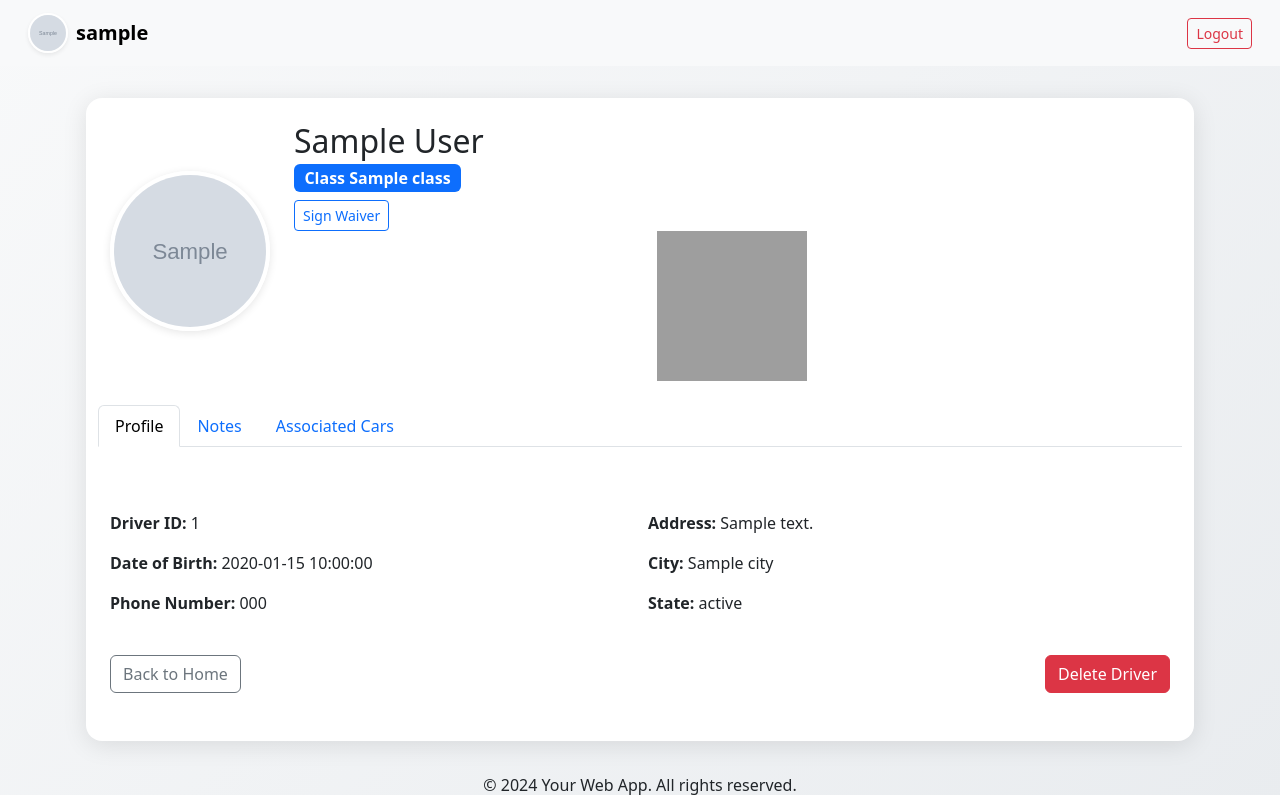
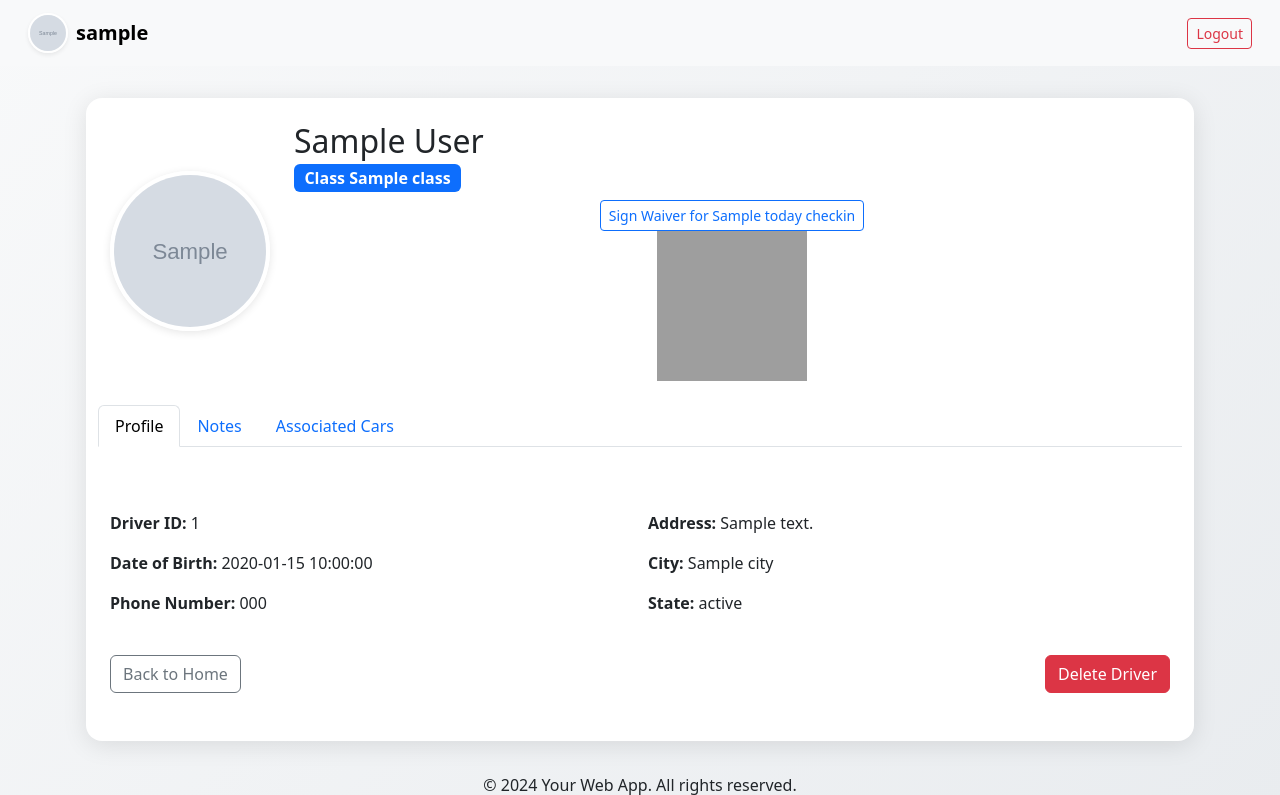
Before and after one commit to johnatrootdynamics/Race-Keeper, a Flask app: template templates/driver_profile.html in a window 1280 px wide. Shown: the top 795 px of the page. Run offline with Flask 3, Linux system fonts and the light colour scheme; a user stored in the database is signed in; tables that the repository leaves empty or names only in its code hold one stand-in row (values such as "Sample post"); the template is opened without the code that fills it: most values are stand-ins (such as "Sample title", 1, 10 or a date in 2020); grey boxes marked "Sample" are stand-in pictures; data that the repository does not hold is empty; some libraries are stand-ins or nearby versions; grey boxes are pictures that could not be loaded.

Commit message:
Update driver_profile.html

```diff
--- a/templates/driver_profile.html
+++ b/templates/driver_profile.html
@@ -111,15 +111,15 @@
 
 {% if today_checkins %}
   {% for ci in today_checkins %}
-    <div class="mt-2">
+    <div class="mt-2 text-center">
       {% if ci.waiver_signed %}
         <span class="d-inline-block px-2 py-1 bg-success text-white rounded">
-          Waiver signed ✓
+          ✓ Waiver signed for {{ ci.event_name }}
         </span>
       {% else %}
         <a href="{{ url_for('start_waiver', driver_id=driver.id, event_id=ci.event_id) }}"
            class="btn btn-outline-primary btn-sm">
-          Sign Waiver
+          Sign Waiver for {{ ci.event_name }}
         </a>
       {% endif %}
     </div>
```
